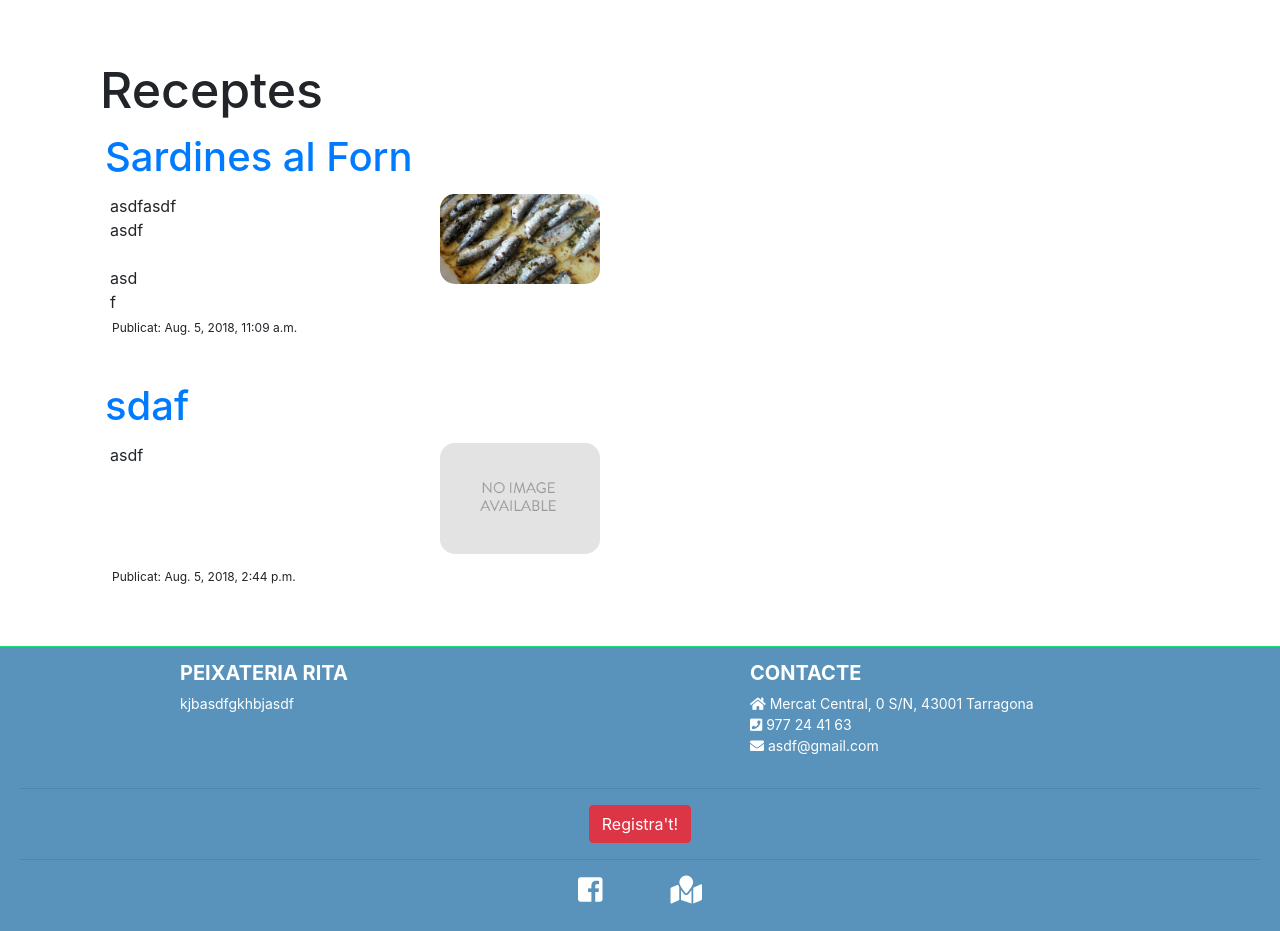
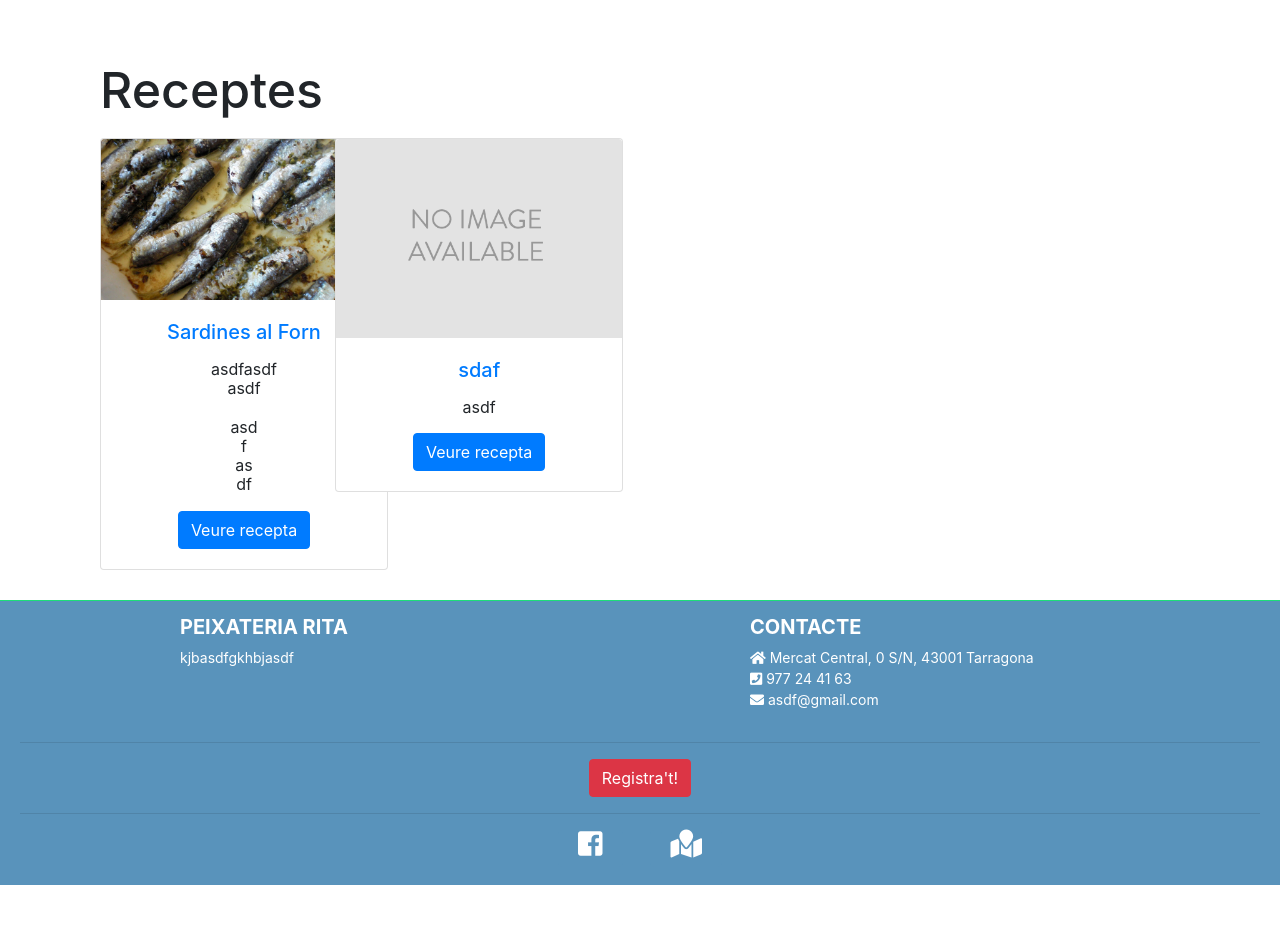
Before and after one commit to OctaviJD/TFGBotiga, a Django app: page /recipe/ in a window 1280 px wide. Shown: the part 99-1030 px from the top of the page. After the commit the page ends 984 px from the top, so only its background shows below. Run offline with Django 3.2, Linux system fonts and the light colour scheme; data comes from the database, SQL or seed files in the repository; both versions use the stored data as it was after the commit; some libraries are stand-ins or nearby versions.

Commit message:
update receptes (en proces)

```diff
--- a/recipe/templates/recipe/recipe_list.html
+++ b/recipe/templates/recipe/recipe_list.html
@@ -2,20 +2,23 @@
 {% load static %}
 
 {% block content %}
-	<h1 style="font-size: 50px">Receptes</h1>
-
-    {% for recipe in recipes %}
-
-		<div class="recipe">
-				<h1 style="margin-bottom: 1;"><a href="">{{ recipe.title }}</a></h1>
-				<div class="ex2">
-					<img src="{% if recipe.image %}{{ recipe.image.url }}{% else %}{% static "img/no_image.png" %}{% endif %}">
-					<li>{{ recipe.text|linebreaksbr }}</li>
-				</div>
 
 
-				<p style="font-size: 12px; padding: 7px">Publicat: {{ recipe.published_date }}</p>
+    <div id="main" class="recipe-list">
+        <h1 style="font-size: 50px">Receptes</h1>
+        {% for recipe in recipes %}
+    	 <div class="item">
+		<div class="card" style="width: 18rem;overflow-x: auto;">
+			<img class="card-img-top" src="{% if recipe.image %}{{ recipe.image.url }}{% else %}{% static "img/no_image.png" %}{% endif %}">
+		  	<div class="card-body">
+		    	<h5 class="card-title"><a href="">{{ recipe.title }}</a></h5>
+		    	<p class="card-text"><li>{{ recipe.text|linebreaksbr }}</li></p>
+		    	<a href="#" class="btn btn-primary">Veure recepta</a>
+		  	</div>
+		  </div>
 		</div>
-		{% endfor %}
+
+	{% endfor %}
+    </div>
 
 {% endblock %}
--- a/shop/static/css/shop.css
+++ b/shop/static/css/shop.css
@@ -259,6 +259,15 @@ div.ex2 {
     overflow:hidden;
 }
 
+.recipe-list .item {
+    list-style:none;
+    width:25%;
+    padding:10px 20px 10px 0;
+    float:left;
+    text-align:center;
+    line-height:1.2;
+}
+
 .product-list .item {
     overflow-x: auto;
     width:25%;
--- a/shop/templates/shop/shop.html
+++ b/shop/templates/shop/shop.html
@@ -9,6 +9,7 @@
     <script src="{% static "css/bootstrap.min.js.js" %}"></script>
     <link href="{% static "css/all.css" %}" rel="stylesheet">
     <script src="{% static "css/all.js" %}"></script>
+    <link rel="shortcurt icon" type="image/png" href="{{STATIC_URL}}favicon.ico/">
 </head>
 <body>
     <div id="header">
--- a/tfg/urls.py
+++ b/tfg/urls.py
@@ -17,6 +17,7 @@ from django.conf.urls import include, url
 from django.contrib import admin
 from django.conf import settings
 from django.conf.urls.static import static
+from django.views.generic.base import RedirectView
 
 urlpatterns = [
     url(r'^admin/', include(admin.site.urls)),
@@ -25,6 +26,7 @@ urlpatterns = [
     url(r'^orders/', include('orders.urls', namespace='orders')),
     url(r'^recipe/', include('recipe.urls', namespace='recipe')),
     url(r'^', include('shop.urls', namespace='shop')),
+    url(r'^favicon\.ico$', RedirectView.as_view(url='/static/favicon.ico')),
 ]
 
 
```
Also changed, not shown: db.sqlite3, shop/static/favicon.ico (added), 1 other file.
